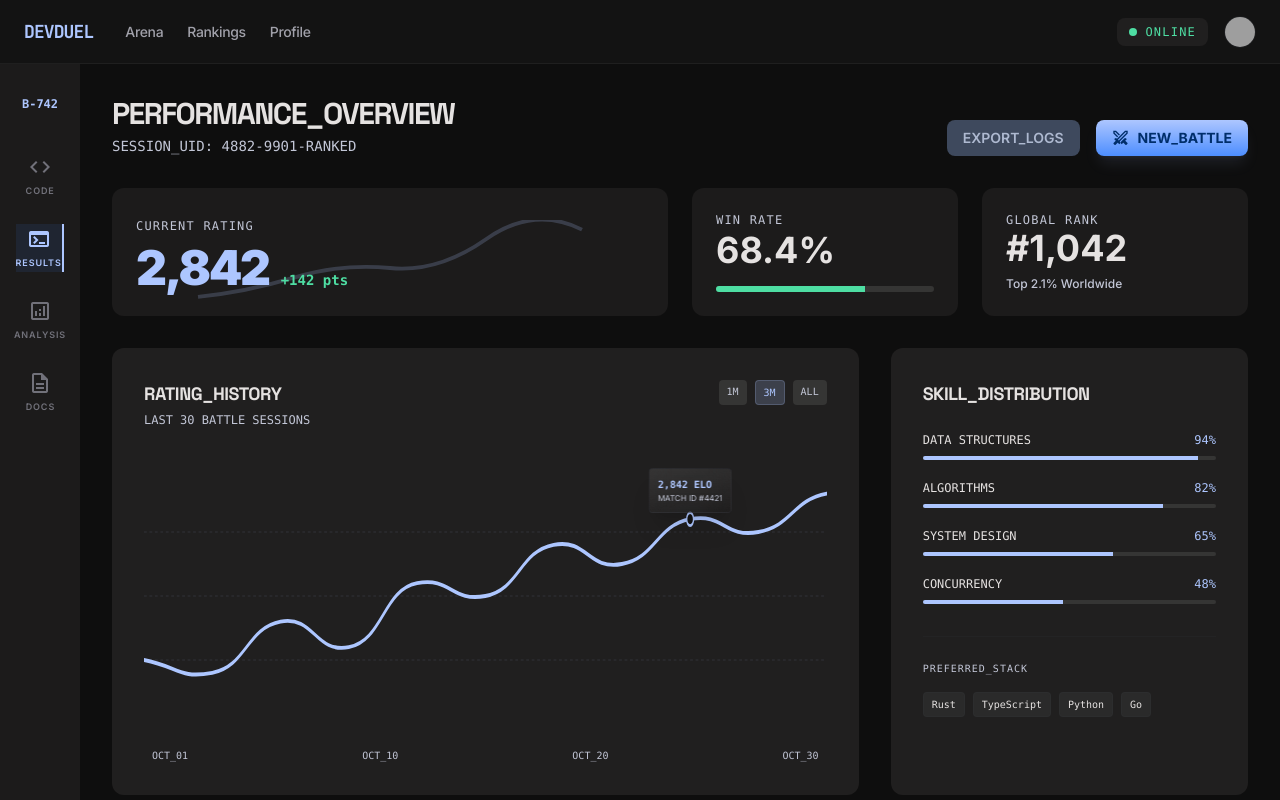
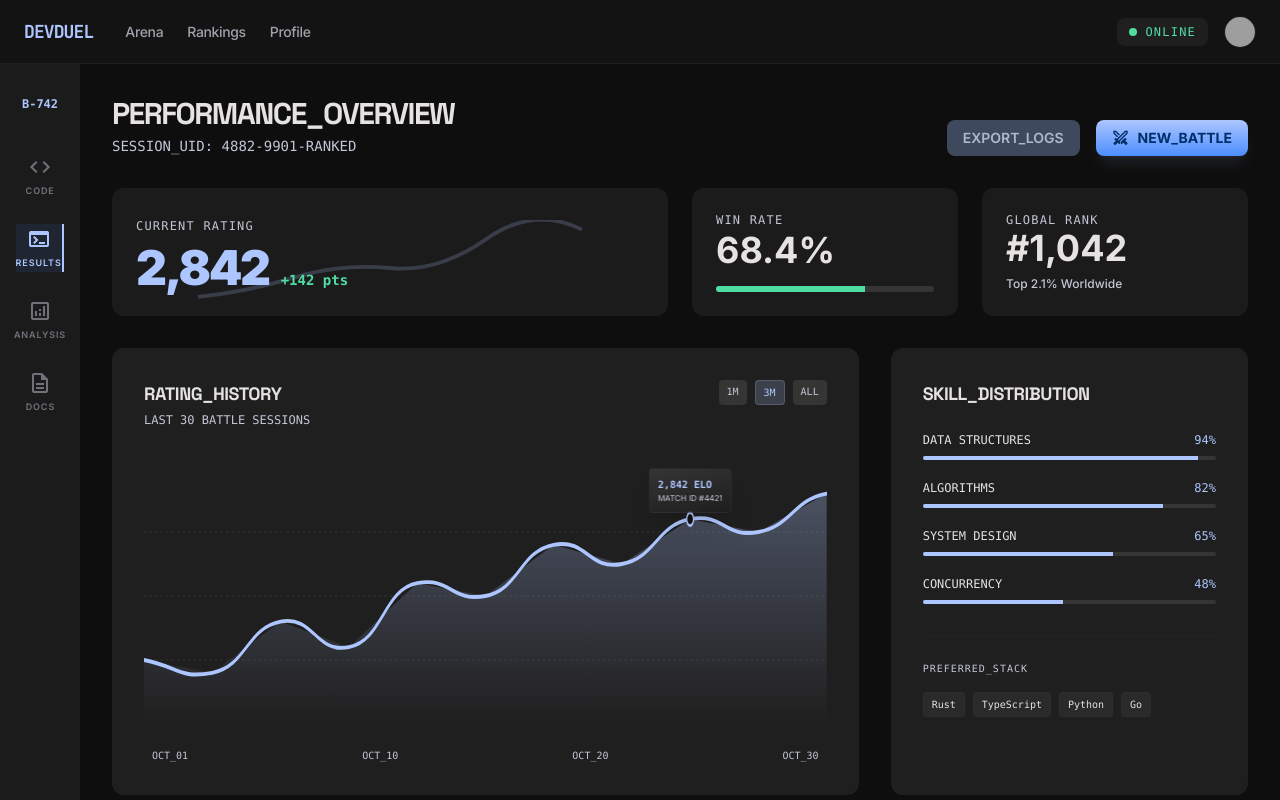
Before and after one commit to arpitnamdeo95/Devdual, a React (Vite) app: page /app in a window 1280 px wide. Built offline with nearby package versions, Linux system fonts and the light colour scheme; no server answers; grey boxes are pictures that could not be loaded.

Commit message:
fix: corrected typescript and component errors

```diff
--- a/src/pages/LobbyDashboard.tsx
+++ b/src/pages/LobbyDashboard.tsx
@@ -144,10 +144,10 @@ export default function LobbyDashboard() {
 <div className="w-full h-64 relative">
 <svg className="w-full h-full" preserveAspectRatio="none" viewBox="0 0 1000 200">
 <defs>
-<lineargradient id="lineGrad" x1="0" x2="0" y1="0" y2="1">
-<stop offset="0%" stop-color="#adc6ff" stop-opacity="0.3"></stop>
-<stop offset="100%" stop-color="#adc6ff" stop-opacity="0"></stop>
-</lineargradient>
+<linearGradient id="lineGrad" x1="0" x2="0" y1="0" y2="1">
+<stop offset="0%" stopColor="#adc6ff" stopOpacity="0.3"></stop>
+<stop offset="100%" stopColor="#adc6ff" stopOpacity="0"></stop>
+</linearGradient>
 </defs>
 
 <line stroke="#424754" strokeDasharray="4" strokeWidth="0.5" x1="0" x2="1000" y1="50" y2="50"></line>
--- a/src/pages/SpectatorView.tsx
+++ b/src/pages/SpectatorView.tsx
@@ -338,7 +338,7 @@ export default function SpectatorView() {
 <div className="px-6 py-4 bg-surface-container-highest/20 flex items-center justify-between border-t border-white/[0.03]">
 <span className="text-xs text-zinc-500 font-mono">SHOWING 1-15 OF 1,284 ARCHITECTS</span>
 <div className="flex items-center gap-2">
-<button className="p-1 hover:text-primary transition-colors disabled:opacity-30" disabled="">
+<button className="p-1 hover:text-primary transition-colors disabled:opacity-30" disabled>
 <span className="material-symbols-outlined">chevron_left</span>
 </button>
 <div className="flex gap-1">
--- a/tsconfig.app.json
+++ b/tsconfig.app.json
@@ -18,8 +18,8 @@
 
     /* Linting */
     "strict": true,
-    "noUnusedLocals": true,
-    "noUnusedParameters": true,
+    "noUnusedLocals": false,
+    "noUnusedParameters": false,
     "erasableSyntaxOnly": true,
     "noFallthroughCasesInSwitch": true,
     "noUncheckedSideEffectImports": true
```
Also changed, not shown: compile_errors.txt (added).
